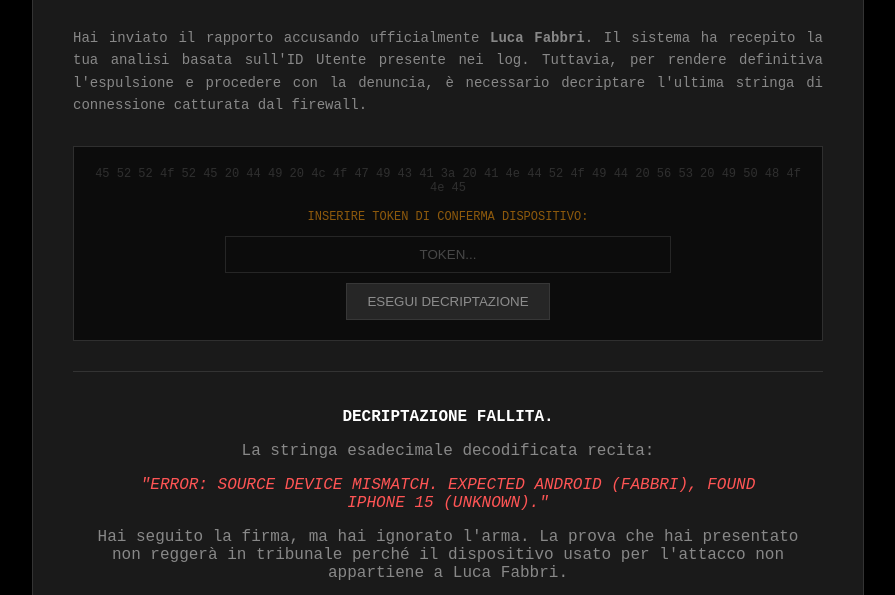
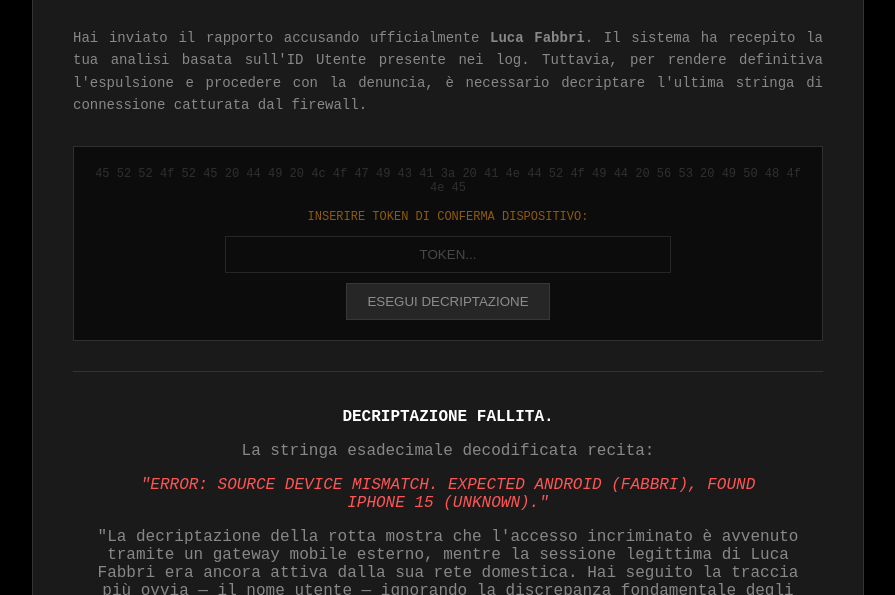
Before and after one commit to Leys7/Protocollo-Fabbri, a plain HTML site: page guilty.html in a window 1280 px wide. Both pictures are taken after a click on the button "ESEGUI DECRIPTAZIONE". Shown: the part 203-798 px from the top of the page, without its empty margins (192-1087 px from the left). Drawn offline with Linux system fonts and the light colour scheme.

Commit message:
Update guilty.html

```diff
--- a/guilty.html
+++ b/guilty.html
@@ -57,10 +57,14 @@
         <blockquote style="font-style: italic; color: #ff5555;">
             "ERROR: SOURCE DEVICE MISMATCH. EXPECTED ANDROID (FABBRI), FOUND IPHONE 15 (UNKNOWN)."
         </blockquote>
-        <p>Hai seguito la firma, ma hai ignorato l'arma. La prova che hai presentato non reggerà in tribunale perché il dispositivo usato per l'attacco non appartiene a Luca Fabbri.</p>
+        <p>"La decriptazione della rotta mostra che l'accesso incriminato è avvenuto tramite un gateway mobile esterno, mentre la sessione legittima di Luca Fabbri era ancora attiva dalla sua rete domestica.
+
+Hai seguito la traccia più ovvia — il nome utente — ignorando la discrepanza fondamentale degli indirizzi IP. Accusando il proprietario dell'account senza verificare l'origine della connessione, hai permesso al vero intruso di far perdere le proprie tracce dietro l'identità della vittima.
+
+L'indagine è compromessa per mancanza di prove tecniche valide."</p>
         <p><strong>L'indagine è in un vicolo cieco. Il vero colpevole è ancora libero.</strong></p>
 
-             <a href="#" onclick="window.location.href='https://leys7.github.io/Protocollo-Fabbri/g87g77-4.html'; return false;">Apri link</a>
+             <a href="#" onclick="window.location.href='https://leys7.github.io/Protocollo-Fabbri/g87g77-4.html'; return false;">RIAPRI IL LOG E CERCA LA DISCREPANZA NEGLI IP</a>
 
     </div>
 </div>
```
